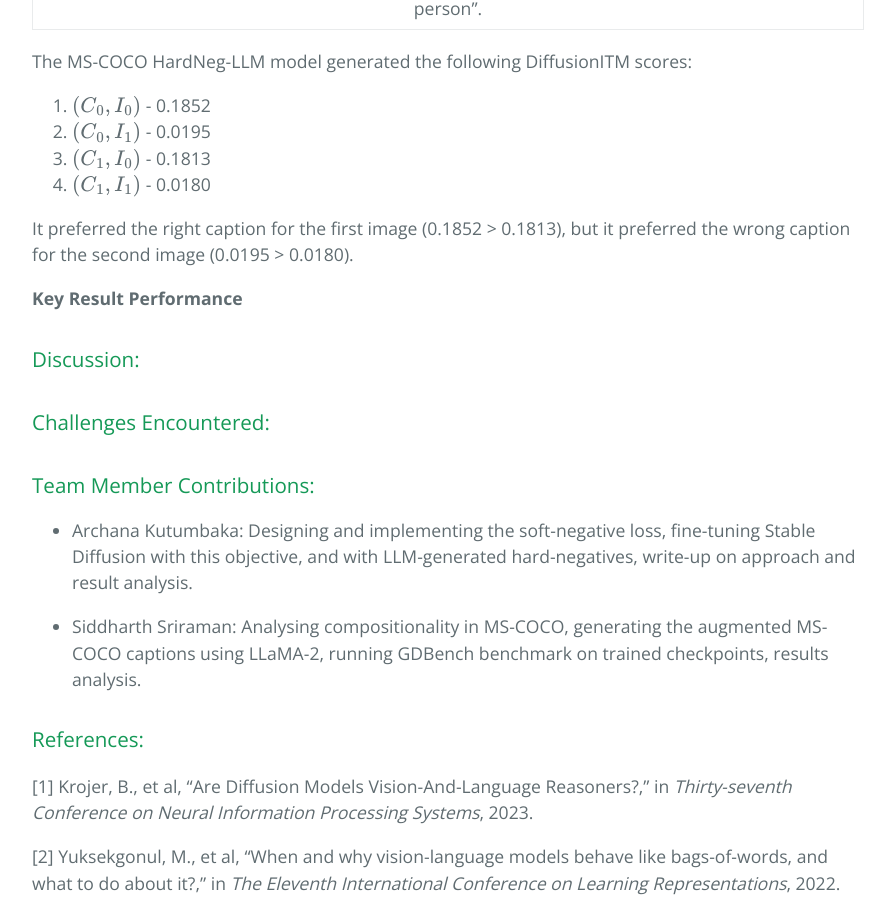
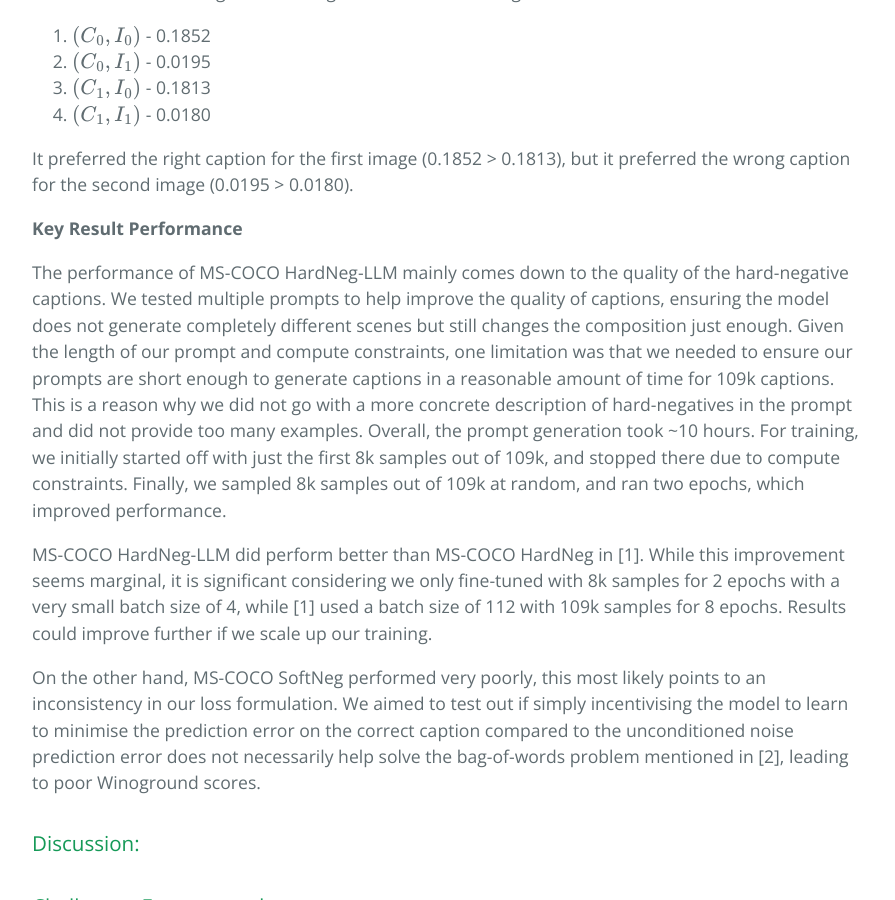
Before and after one commit to sid-sr/CS6476_Website, a Jekyll site: the page built from index.md, in a window 1280 px wide and 900 px high, scrolled down 12740 px. Shown: the whole window, without its empty margins (192-1087 px from the left). Built offline with Jekyll 4.4.1, drawn with Linux system fonts in a browser that asks for light colours; some of the changed text lies outside the part shown.

Commit message:
Finished results

```diff
--- a/index.md
+++ b/index.md
@@ -152,9 +152,7 @@
 
 **Experiment Purpose**
 
-We run two experiments, both fine-tuning the Stable Diffusion 1.5 model using the MS-COCO dataset. The first one uses the soft-negative loss we formulated, while the second one uses the hard-negative loss used in DiffusionITM [2] but with our LLM-generated hard-negatives.
-
-To generate hard-negative captions, we used a self-hosted LLaMA-2 model on an NVIDIA V100 GPU using Colab Pro. Given the length of our prompt and compute, one limitation was that we needed to ensure our prompts are short enough to generate captions in a reasonable amount of time for 109k captions. This is a reason why we did not go with a more concrete description of hard-negatives in the prompt and did not provide too many examples. Overall, the prompt generation took ~10 hours.
+We run two experiments, both fine-tuning the Stable Diffusion 1.5 model using the MS-COCO dataset. The first one uses the soft-negative loss we formulated, while the second one uses the hard-negative loss used in DiffusionITM [2] but with our LLM-generated hard-negatives. To generate hard-negative captions, we used a self-hosted LLaMA-2 model on an NVIDIA V100 GPU using Colab Pro. With these fine-tuning methods, we expect improved visuo-linguistic reasoning performance on a benchmark defined below.
 
 **Input Description**
 
@@ -235,10 +233,13 @@
 
 It preferred the right caption for the first image (0.1852 > 0.1813), but it preferred the wrong caption for the second image (0.0195 > 0.0180).
 
-
 **Key Result Performance**
 
+The performance of MS-COCO HardNeg-LLM mainly comes down to the quality of the hard-negative captions. We tested multiple prompts to help improve the quality of captions, ensuring the model does not generate completely different scenes but still changes the composition just enough. Given the length of our prompt and compute constraints, one limitation was that we needed to ensure our prompts are short enough to generate captions in a reasonable amount of time for 109k captions. This is a reason why we did not go with a more concrete description of hard-negatives in the prompt and did not provide too many examples. Overall, the prompt generation took ~10 hours. For training, we initially started off with just the first 8k samples out of 109k, and stopped there due to compute constraints. Finally, we sampled 8k samples out of 109k at random, and ran two epochs, which improved performance.
 
+MS-COCO HardNeg-LLM did perform better than MS-COCO HardNeg in [1]. While this improvement seems marginal, it is significant considering we only fine-tuned with 8k samples for 2 epochs with a very small batch size of 4, while [1] used a batch size of 112 with 109k samples for 8 epochs. Results could improve further if we scale up our training.
+
+On the other hand, MS-COCO SoftNeg performed very poorly, this most likely points to an inconsistency in our loss formulation. We aimed to test out if simply incentivising the model to learn to minimise the prediction error on the correct caption compared to the unconditioned noise prediction error does not necessarily help solve the bag-of-words problem mentioned in [2], leading to poor Winoground scores.
 
 ### Discussion:
 
```
